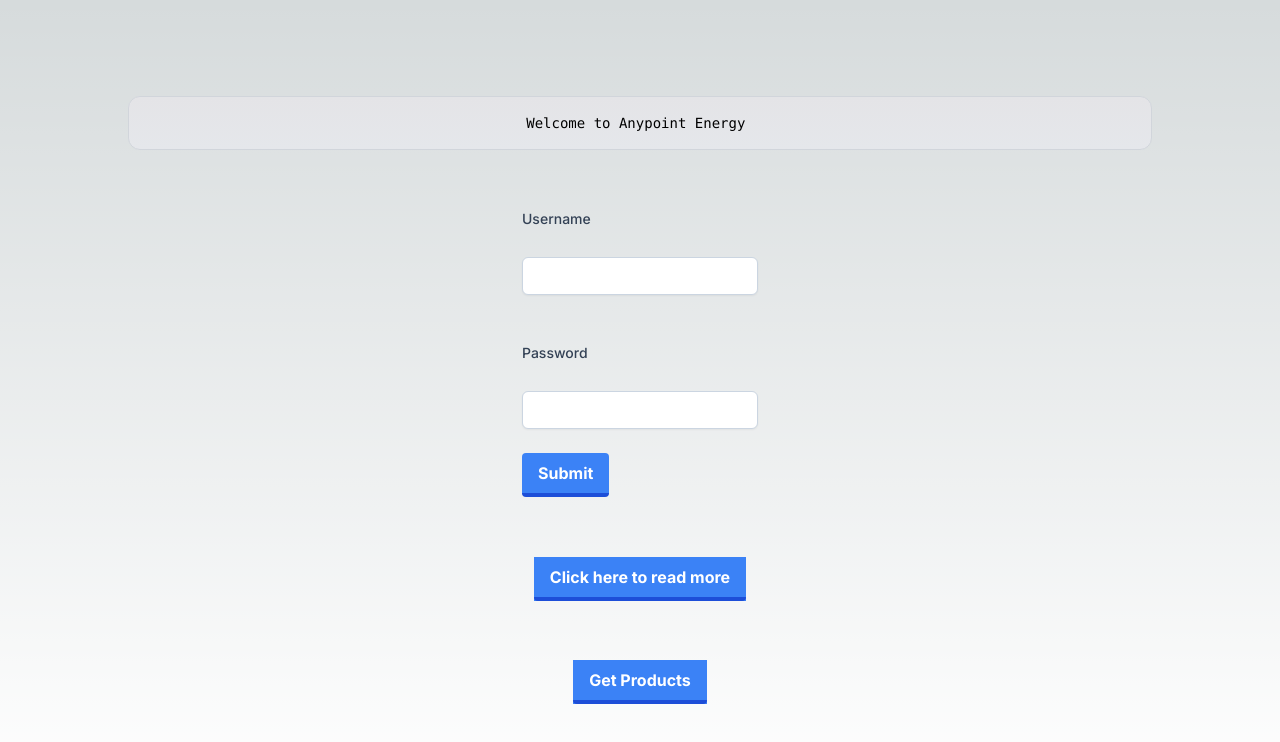
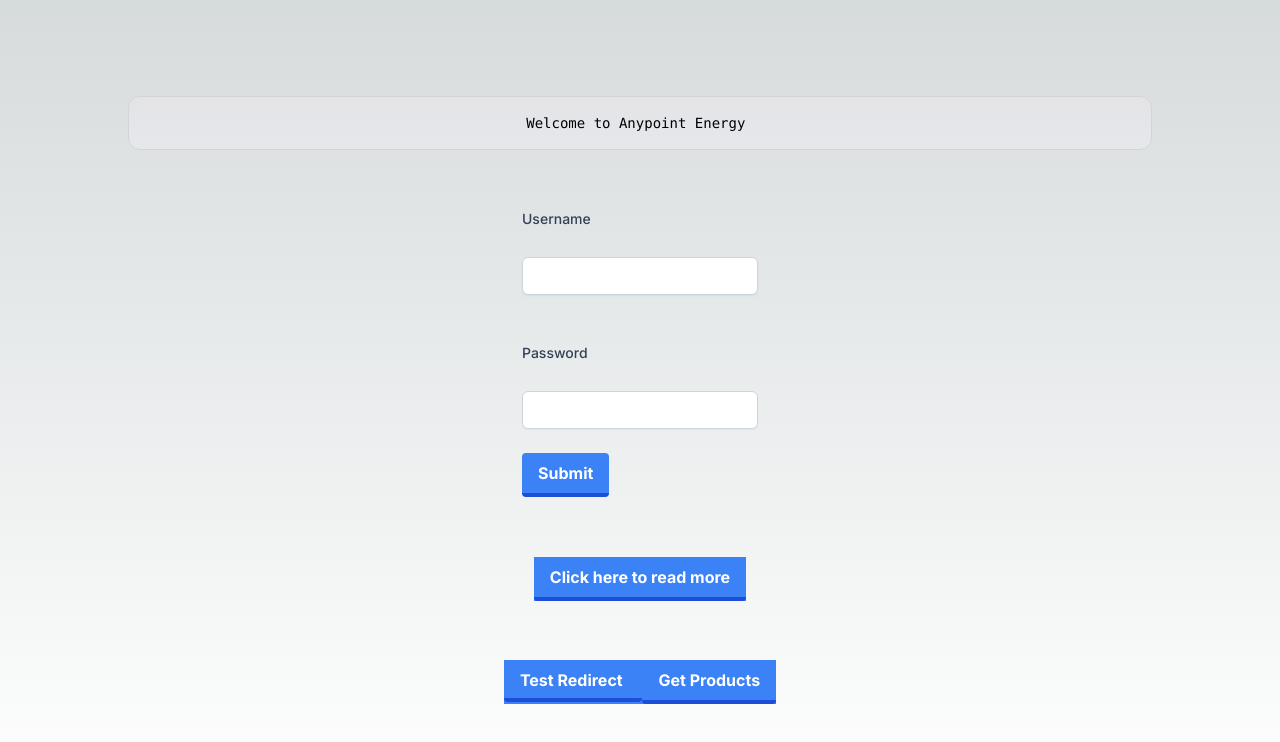
Before and after one commit to Shaanlad/anypoint-ui, a Next.js app: page / in a window 1280 px wide. Shown: the top 742 px of the page. Built offline with nearby package versions, Linux system fonts and the light colour scheme.

Commit message:
Updated Project Structure

```diff
--- a/src/app/page.tsx
+++ b/src/app/page.tsx
@@ -122,9 +122,9 @@ export default function Home() {
       </div>
 
       <div className="bg-blue-500">
-        {/* <Link
+        <Link
         className="bg-blue-500 hover:bg-blue-400 text-white items-center justify-between font-bold py-2 px-4 border-b-4 border-blue-700 hover:border-blue-500 rounded"
-        href="/redirect"> Get Products </Link> */}
+        href="/redirect"> Test Redirect </Link>
         <button
           className="bg-blue-500 hover:bg-blue-400 text-white items-center justify-between font-bold py-2 px-4 border-b-4 border-blue-700 hover:border-blue-500 rounded"
           onClick={handleGetProducts}>
```
Also changed, not shown: src/app/pages/home/index.tsx (renamed from src/home/page.tsx), src/app/pages/redirect/index.tsx (renamed from src/redirect/page.tsx), src/home/page.module.css (deleted), src/redirect/page.module.css (deleted).
